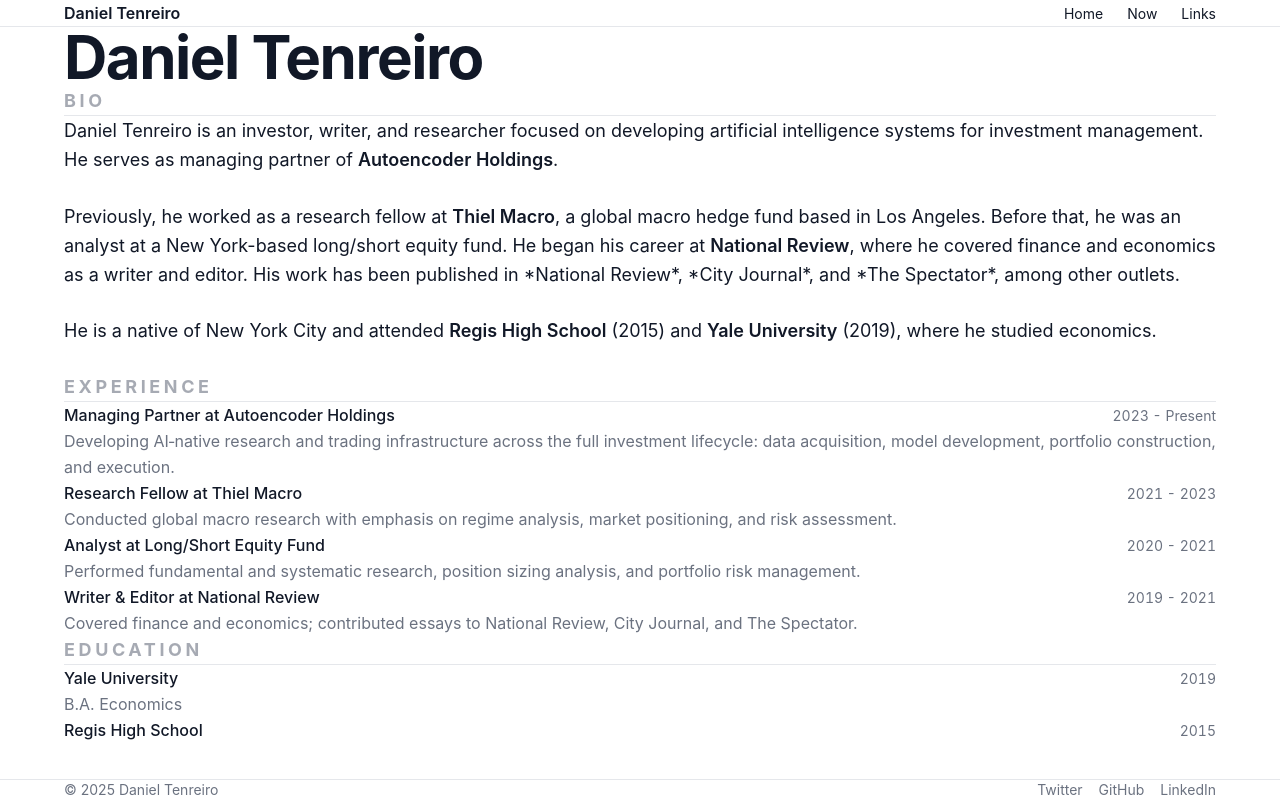
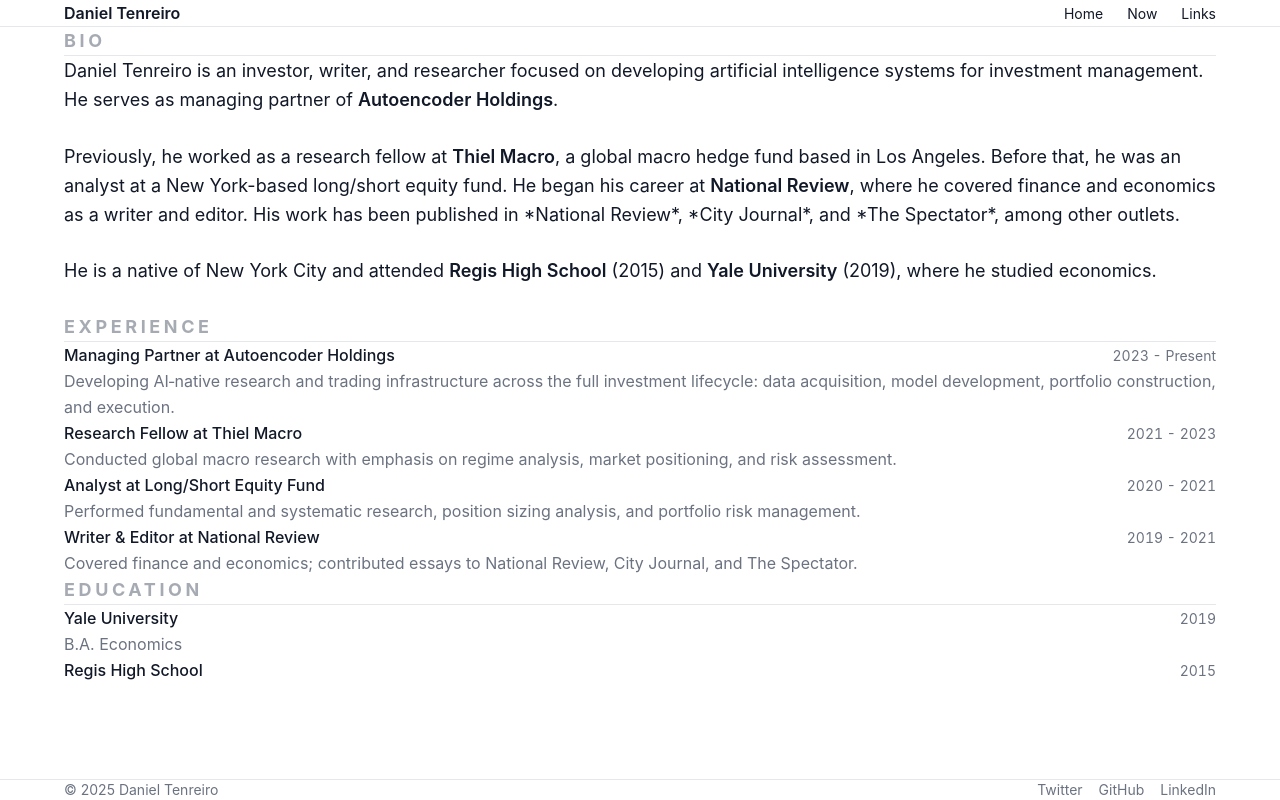
Before and after one commit to dtenreiro/claude-web, a Next.js app: page / in a window 1280 px wide. Built offline with nearby package versions, Linux system fonts and the light colour scheme.

Commit message:
Remove duplicate name heading from homepage
Co-authored-by: dtenreiro <40274061+dtenreiro@users.noreply.github.com>

```diff
--- a/src/app/page.tsx
+++ b/src/app/page.tsx
@@ -3,11 +3,6 @@ import { siteConfig } from '@/lib/config';
 export default function HomePage() {
   return (
     <>
-      {/* Header */}
-      <header className="mb-24 md:mb-32">
-        <h1 className="text-4xl md:text-5xl lg:text-6xl font-bold tracking-tight text-foreground">{siteConfig.name}</h1>
-      </header>
-
       <article className="space-y-24 md:space-y-32 lg:space-y-40">
         <section className="space-y-16">
           <h2 className="pt-4 text-lg font-bold tracking-[0.2em] uppercase text-muted-foreground/60 border-b border-border pb-4">Bio</h2>
```
